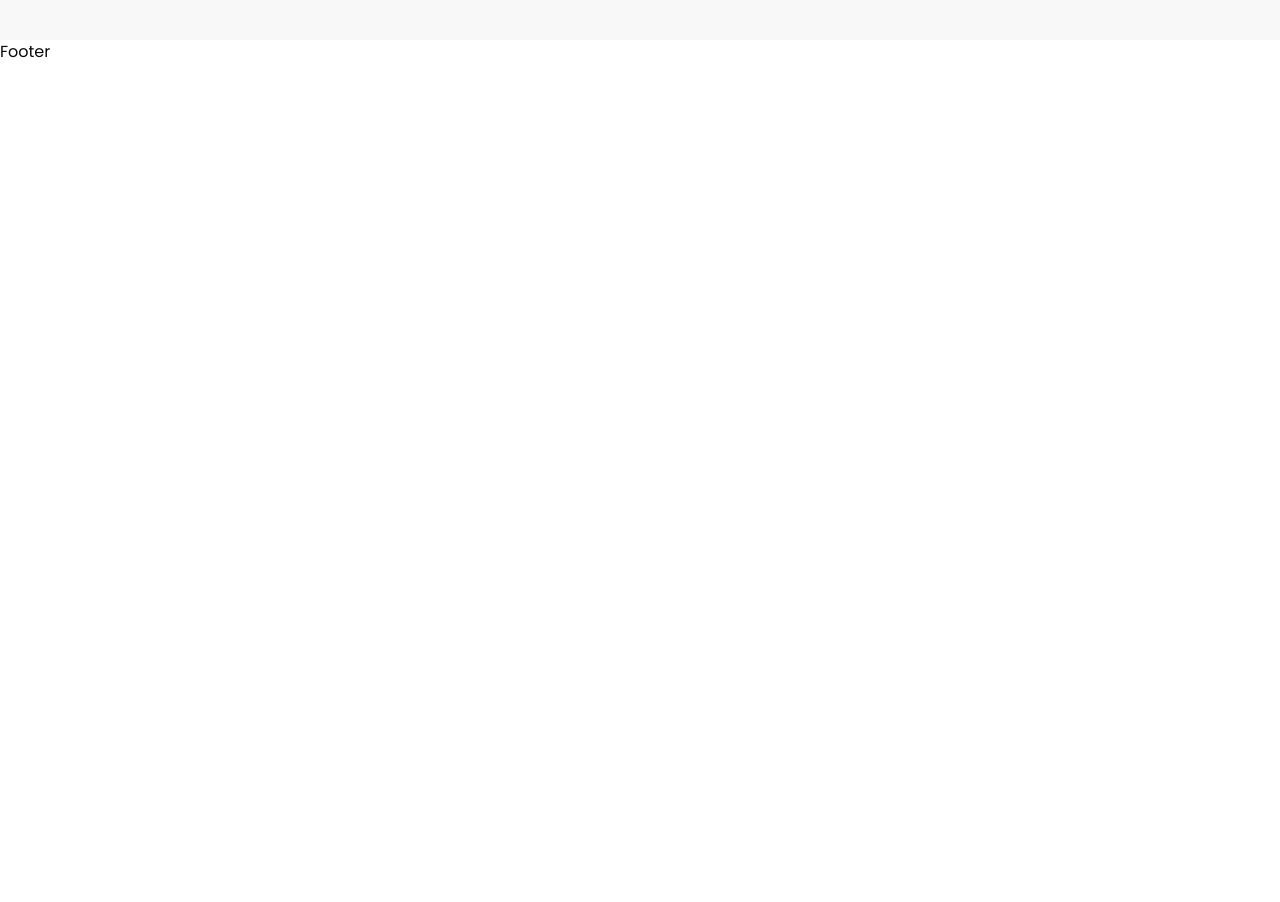
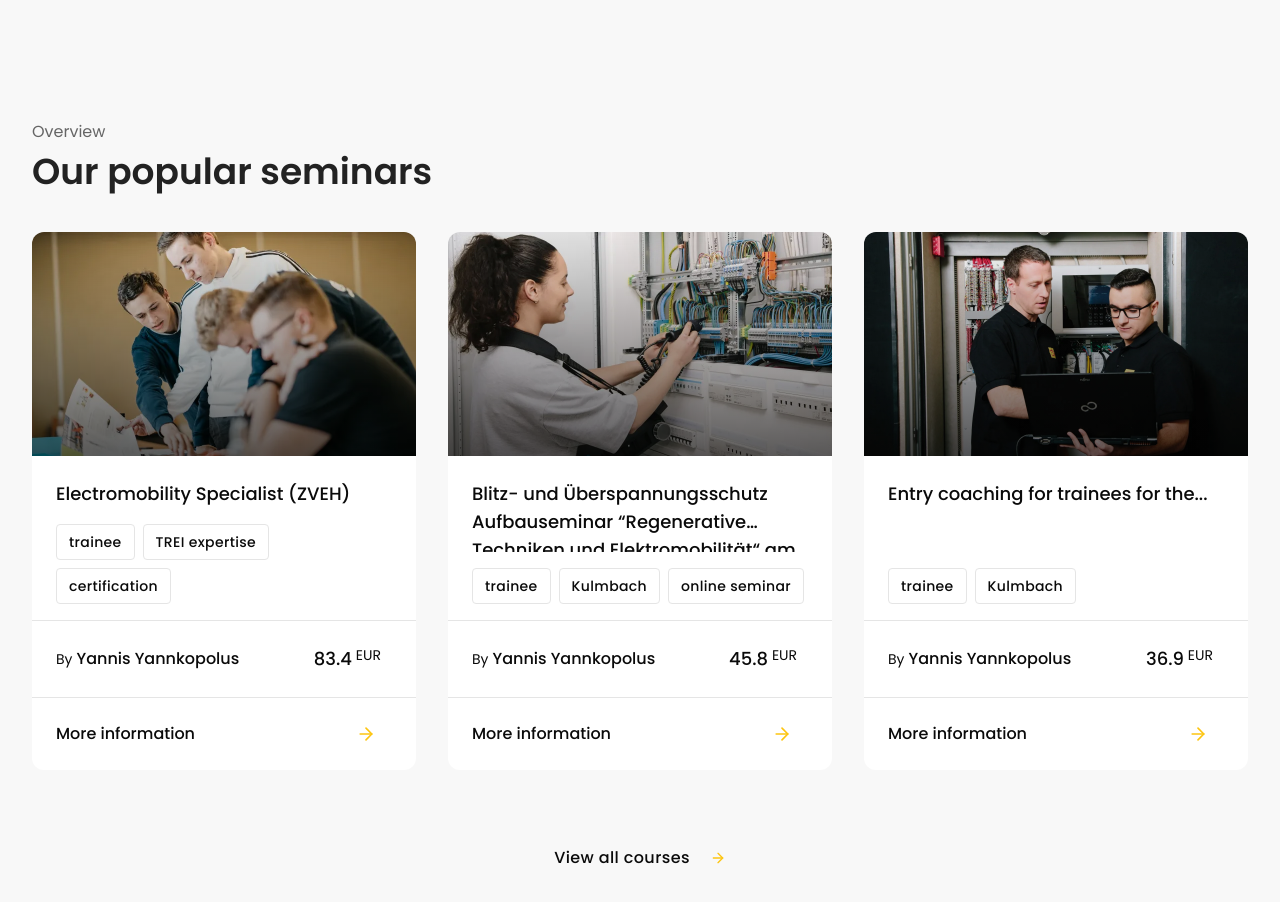
Before and after one commit to Saeed-Altout/new, a Next.js app: page / in a window 1280 px wide. Shown: the part 2640-3542 px from the top of the page. Before the commit the page ends 2704 px from the top, so only its background shows below. Built offline with nearby package versions, Linux system fonts and the light colour scheme.

Commit message:
feat(ui): create seminars component.

```diff
--- /dev/null
+++ b/app/(marketing)/(routes)/(home)/_components/seminars.tsx
@@ -0,0 +1,28 @@
+import { ArrowRight } from "lucide-react";
+
+import { seminars } from "@/constants";
+
+import { Button } from "@/components/ui/button";
+import { Heading } from "@/components/ui/heading";
+import { CourseCard } from "@/components/cards/course-card";
+
+export const Seminars = () => {
+  return (
+    <section className="bg-[#F8F8F8] py-20">
+      <div className="max-w-screen-xl mx-auto px-4 md:px-8">
+        <Heading label="Overview" title="Our popular seminars" />
+        <div className="pt-10 flex flex-col gap-16">
+          <div className="grid grid-cols-1 md:grid-cols-2 lg:grid-cols-3 gap-8">
+            {seminars.map((seminar, index) => (
+              <CourseCard initialData={seminar} key={index} />
+            ))}
+          </div>
+          <Button variant="ghost" className="w-fit mx-auto hover:bg-white">
+            View all courses
+            <ArrowRight className="text-[#FDC511] h-5 w-5 ml-3" />
+          </Button>
+        </div>
+      </div>
+    </section>
+  );
+};
--- a/app/(marketing)/(routes)/(home)/page.tsx
+++ b/app/(marketing)/(routes)/(home)/page.tsx
@@ -2,6 +2,7 @@ import { Hero } from "./_components/hero";
 import { Courses } from "./_components/courses";
 import { Categories } from "./_components/categories";
 import { ExperiencedInstructor } from "./_components/experienced-instructor";
+import { Seminars } from "./_components/seminars";
 
 export default function MarketingPage() {
   return (
@@ -10,6 +11,7 @@ export default function MarketingPage() {
       <Courses />
       <Categories />
       <ExperiencedInstructor />
+      <Seminars />
     </main>
   );
 }
--- a/components/cards/course-card.tsx
+++ b/components/cards/course-card.tsx
@@ -53,8 +53,8 @@ export const CourseCard = ({ initialData }: CourseCard) => {
         />
       </CardHeader>
       <CardContent className="flex-1 pt-6 flex flex-col justify-between items-start gap-4 px-0">
-        <div className="w-full flex-1 space-y-4 px-6">
-          <h3 className="text-lg font-medium">{title}</h3>
+        <div className="w-full flex-1 flex flex-col gap-4 px-6">
+          <h3 className="text-lg font-medium line-clamp-2 flex-1">{title}</h3>
           <div className="flex justify-start items-center flex-wrap gap-2">
             {categories.map((category, index) => (
               <Button key={index} variant="outline" size="sm">
--- a/constants/index.ts
+++ b/constants/index.ts
@@ -66,6 +66,74 @@ export const recommendedCourses = [
     href: "/",
   },
 ];
+export const seminars = [
+  {
+    id: 0,
+    title: "Electromobility Specialist (ZVEH)",
+    cover: "/course-01.png",
+    categories: [
+      {
+        id: 0,
+        label: "trainee",
+      },
+      {
+        id: 1,
+        label: "TREI expertise",
+      },
+      {
+        id: 2,
+        label: "certification",
+      },
+    ],
+    owner: "Yannis Yannkopolus",
+    price: "83.4",
+    currency: "EUR",
+    href: "/",
+  },
+  {
+    id: 1,
+    title:
+      "Blitz- und Überspannungsschutz Aufbauseminar “Regenerative Techniken und Elektromobilität“ am 07.11.2023",
+    cover: "/course-02.png",
+    categories: [
+      {
+        id: 0,
+        label: "trainee",
+      },
+      {
+        id: 1,
+        label: "Kulmbach",
+      },
+      {
+        id: 2,
+        label: "online seminar",
+      },
+    ],
+    owner: "Yannis Yannkopolus",
+    price: "45.8",
+    currency: "EUR",
+    href: "/",
+  },
+  {
+    id: 2,
+    title: "Entry coaching for trainees for the... ",
+    cover: "/course-03.png",
+    categories: [
+      {
+        id: 0,
+        label: "trainee",
+      },
+      {
+        id: 1,
+        label: "Kulmbach",
+      },
+    ],
+    owner: "Yannis Yannkopolus",
+    price: "36.9",
+    currency: "EUR",
+    href: "/",
+  },
+];
 
 export const categories = [
   {
```
